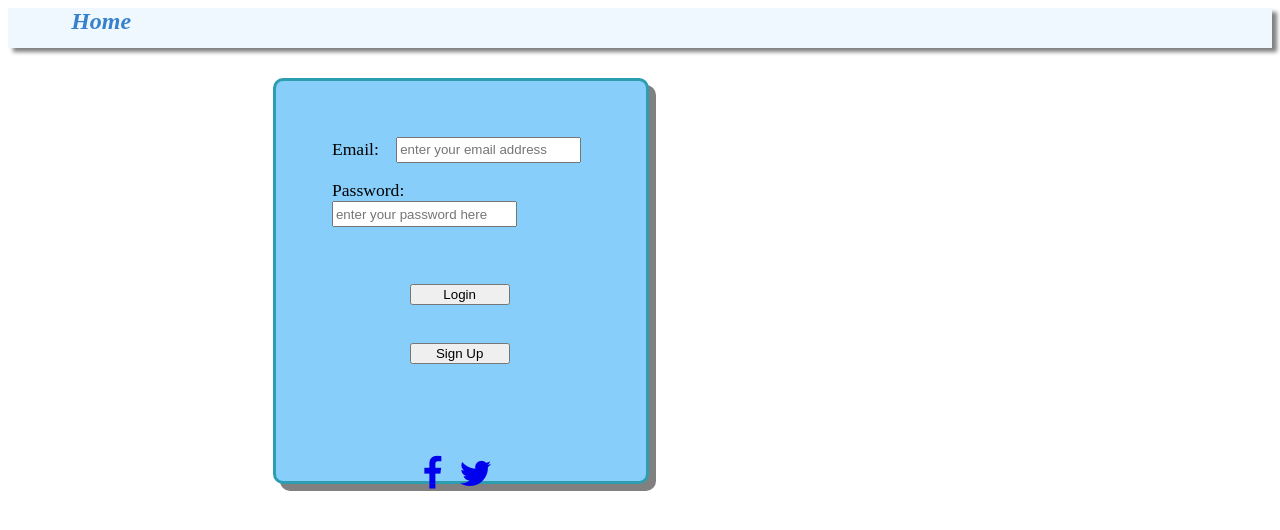
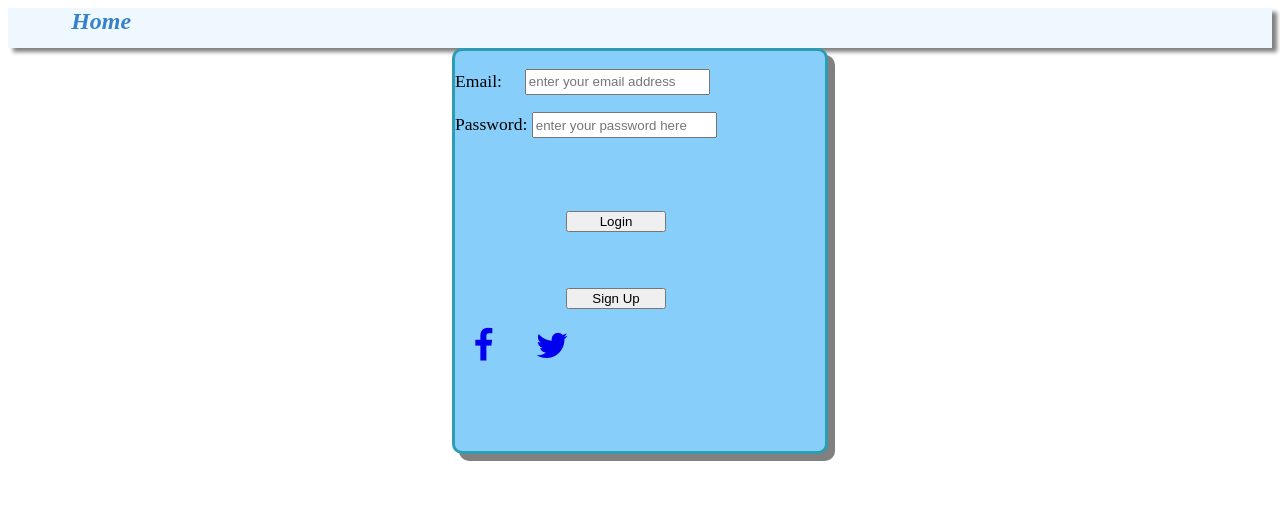
Before and after one commit to ENOCK-KOFI-DARKWAH/herokuWebHosting, a PHP site: page / in a window 1280 px wide. Shown: the top 530 px of the page. Run offline with PHP 8.4, Linux system fonts and the light colour scheme.

Commit message:
Update Main_Login.css

```diff
--- a/Main_Login.css
+++ b/Main_Login.css
@@ -6,6 +6,7 @@
     font-style: italic;
     color: chartreuse;
     font-weight: bold;
+    margin: auto;
 }
 #loginPage{
     height: 400px;
@@ -19,16 +20,16 @@
     border-color: rgb(45, 157, 177);
     box-shadow: 7px 7px gray;
     font-size: 110%;
-
+    margin: auto;
 }
 
 form{
-    margin: 15%;
+    auto
 
 }
 #socialHandles{
     margin-top: 20%;
-    margin: 30%;
+    margin: auto;
     font-size: 200%;
     align-items: center;
     padding: 5%;
@@ -45,4 +46,5 @@
 }
 input{
     height: 20px;
+    margin: auto;
 }
```
